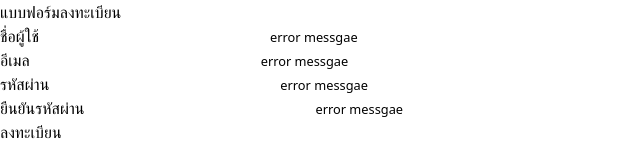
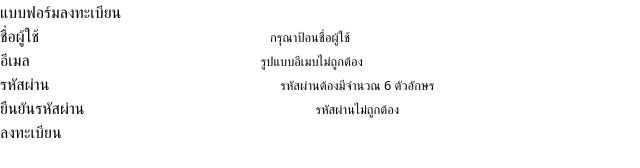
Before and after one commit to MickieProjects/Form-Validation, a React (Vite) app: page / in a window 1280 px wide. Shown: the top 168 px of the page, without its empty margins (0-640 px from the left). Built offline with nearby package versions, Linux system fonts and the light colour scheme.

Commit message:
update State Error Message

```diff
--- a/src/component/Form.jsx
+++ b/src/component/Form.jsx
@@ -6,6 +6,12 @@ const Form = () => {
     const [email, setEmail] = useState('')
     const [password, setPassword] = useState('')
     const [confirmpassword, setConfirmPassword] = useState('')
+
+    //  Error Message Management
+    const [errorUserName, setErrorUsername] = useState('กรุณาป้อนชื่อผู้ใช้')
+    const [errorEmail, setErrorEmail] = useState('รูปแบบอีเมบไม่ถูกต้อง')
+    const [errorPassword, setErrorPassword] = useState('รหัสผ่านต้องมีจำนวณ 6 ตัวอักษร')
+    const [errorConfirmPassword, setErrorConfirmPassword] = useState('รหัสผ่านไม่ถูกต้อง')
 
     return (
         <div className=' h-[100vh] flex  '>
@@ -20,7 +26,7 @@ const Form = () => {
                         onChange={(e) => setUserName(e.target.value)}
                         className=' block rounded-sm border-solid border-2 border-inherit w-full p-1 '
                     />
-                    <small>error messgae</small>
+                    <small>{errorUserName}</small>
                 </div>
                 {/* Email */}
                 <div className="form-control mb-3 p-2">
@@ -31,7 +37,7 @@ const Form = () => {
                         onChange={(e) => setEmail(e.target.value)}
                         className=' block rounded-sm border-solid border-2 border-inherit w-full p-1 '
                     />
-                    <small>error messgae</small>
+                    <small>{errorEmail}</small>
                 </div>
                 {/* Password */}
                 <div className="form-control mb-3 p-2">
@@ -42,7 +48,7 @@ const Form = () => {
                         onChange={(e) => setPassword(e.target.value)}
                         className=' block rounded-sm border-solid border-2 border-inherit w-full p-1 '
                     />
-                    <small>error messgae</small>
+                    <small>{errorPassword}</small>
                 </div>
                 {/* Confirm Password */}
                 <div className="form-control mb-10 p-2">
@@ -53,7 +59,7 @@ const Form = () => {
                         onChange={(e) => setConfirmPassword(e.target.value)}
                         className=' block rounded-sm border-solid border-2 border-inherit w-full p-1 '
                     />
-                    <small>error messgae</small>
+                    <small>{errorConfirmPassword}</small>
                 </div>
                 {/* Button */}
                 <button type="submit" className=' w-full  bg-violet-600 text-white py-2 px-6 rounded-md text-lg'>ลงทะเบียน</button>
```
